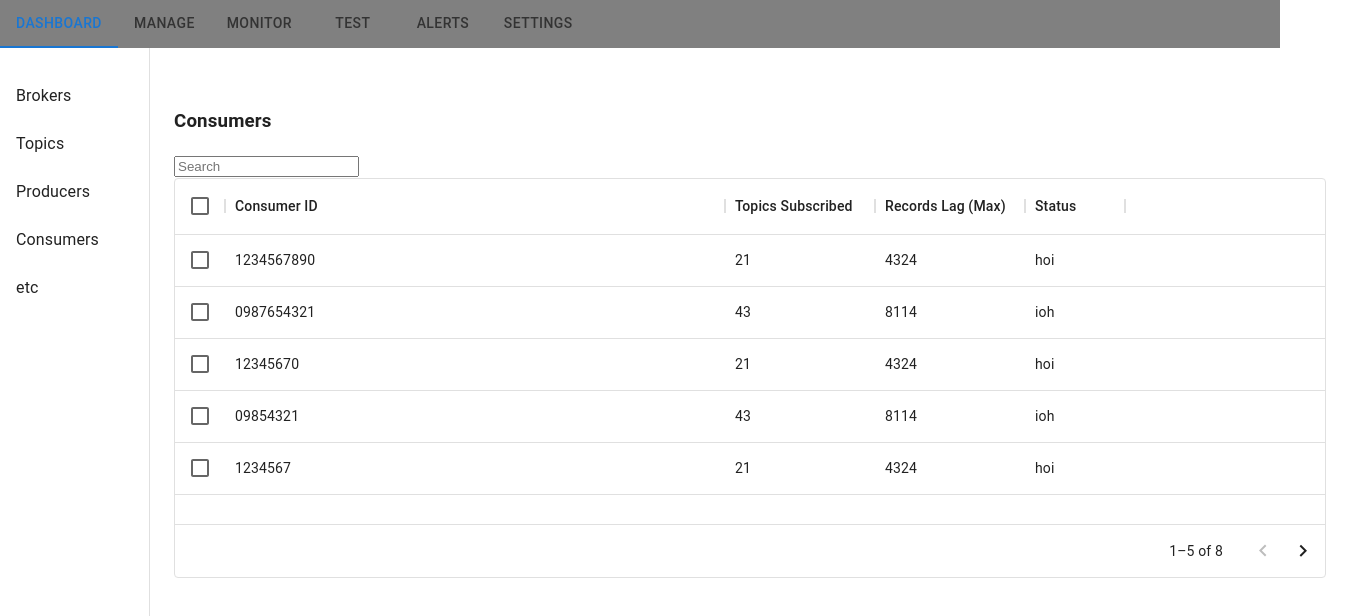
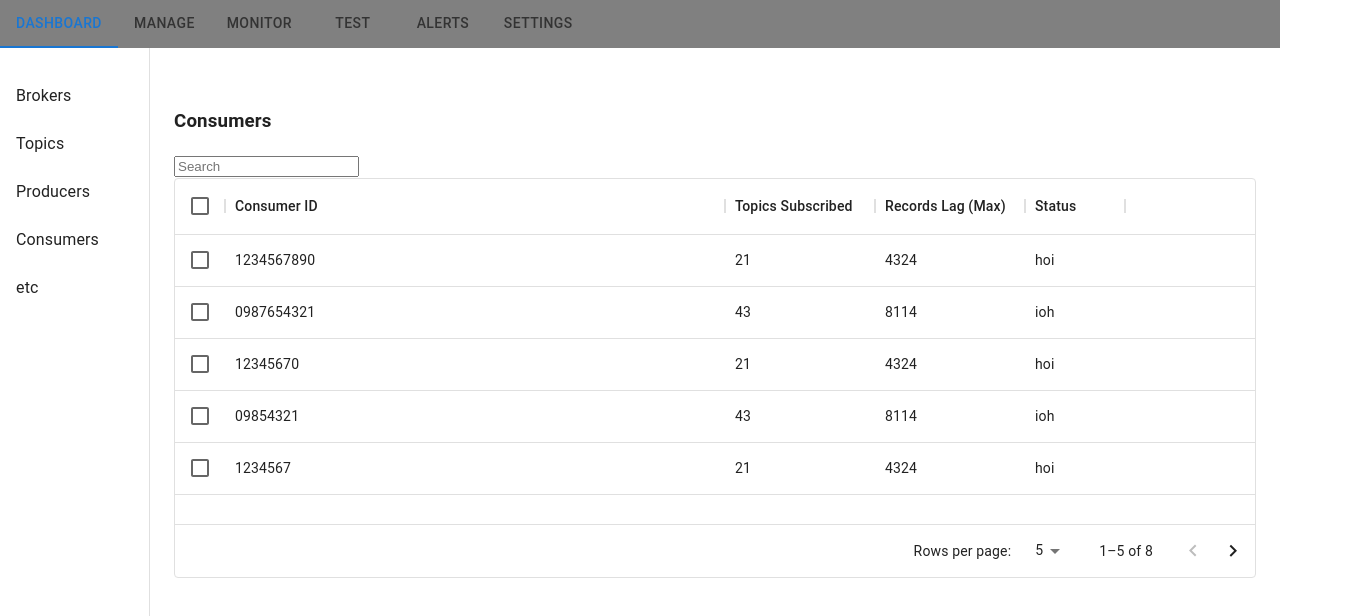
Before and after one commit to oslabs-beta/kalibrate, a React (Vite) app: page /cluster-name/consumers in a window 1280 px wide. Shown: the top 616 px of the page, 1350 px wide, since content can reach past the window. Built offline with nearby package versions, Linux system fonts and the light colour scheme.

Commit message:
minor consumerDisplay changes

```diff
--- a/src/components/consumersDisplay.tsx
+++ b/src/components/consumersDisplay.tsx
@@ -1,8 +1,8 @@
 import React from 'react';
 import Box from '@mui/material/Box';
-import {DataGrid, GridColDef, GridRowsProp} from '@mui/x-data-grid';
+import {DataGrid, GridColDef, GridRowsProp, GridPagination} from '@mui/x-data-grid';
 
-//create fetxh request to the back to get cosumer info.
+//create fetch request to the back to get cosumer info.
 //ssl true
 //sasl:
 const columns: GridColDef[] = [
@@ -21,17 +21,17 @@ const row = [
   {id: '1234567', numOfTopics: '21', recordsLagMax: '4324', status: 'hoi'},
   {id: '0987654321', numOfTopics: '43', recordsLagMax: '8114', status: 'ioh'},
   {id: '544567890', numOfTopics: '21', recordsLagMax: '4324', status: 'hoi'},
-  {id: '0987654321', numOfTopics: '43', recordsLagMax: '8114', status: 'ioh'},
+  {id: '09888854321', numOfTopics: '43', recordsLagMax: '8114', status: 'ioh'},
 ];
 const ConsumersDisplay = () => {
   return (
     <div data-testid="consumerDisplay-1">
-      <Box sx={{height: 400, width: '90vw'}}>
+      <Box sx={{height: 400, width: '1000'}}>
         <DataGrid
           rows={row}
           columns={columns}
           pageSize={5}
-          rowsPerPageOptions={[10]}
+          rowsPerPageOptions={[5, 10, 25]}
           checkboxSelection
           disableSelectionOnClick
         />
```
